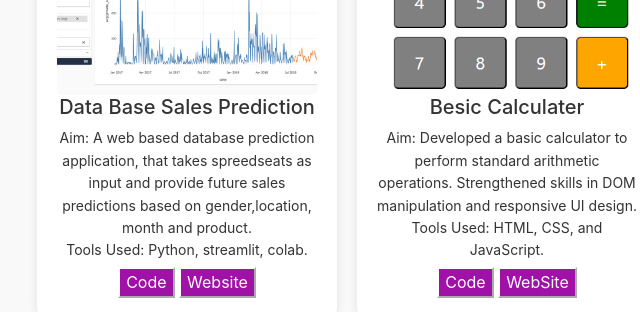
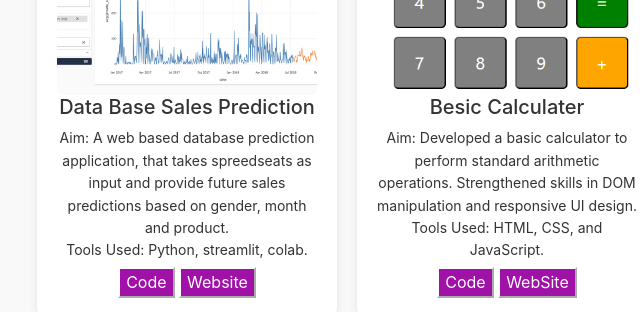
Before and after one commit to learner-no-1001/Portfolio, a plain HTML site: page Index.html in a window 1280 px wide. Shown: the part 2180-2492 px from the top of the page, 293-933 px from the left. Drawn offline with nearby package versions, Linux system fonts and the light colour scheme.

Commit message:
Update Index.html

```diff
--- a/Index.html
+++ b/Index.html
@@ -204,7 +204,7 @@
                         <img src="Images/predict.png" alt="Project Image">
                         <div class="project-desc">
                             <h5>Data Base Sales Prediction</h5>
-                            <p>Aim: A web based database prediction application, that takes spreedseats as input and provide future sales predictions based on gender,location, month and product. <br>
+                            <p>Aim: A web based database prediction application, that takes spreedseats as input and provide future sales predictions based on gender, month and product. <br>
                                Tools Used: Python, streamlit, colab.</div>
                          <div class="project-buttons">
                             <a href="https://github.com/learner-no-1001/Sales-pediction"><button>Code </button></a>
```
